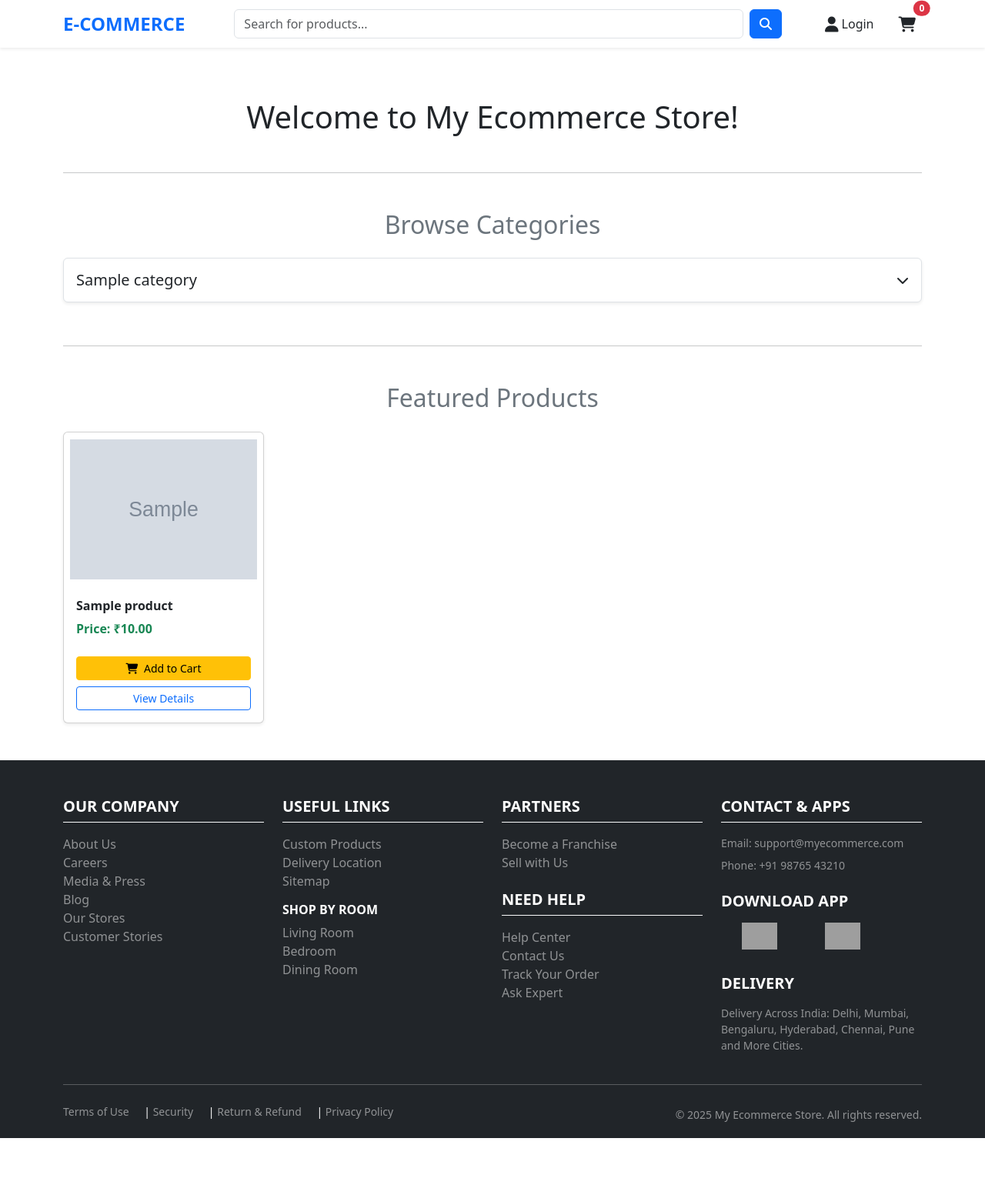
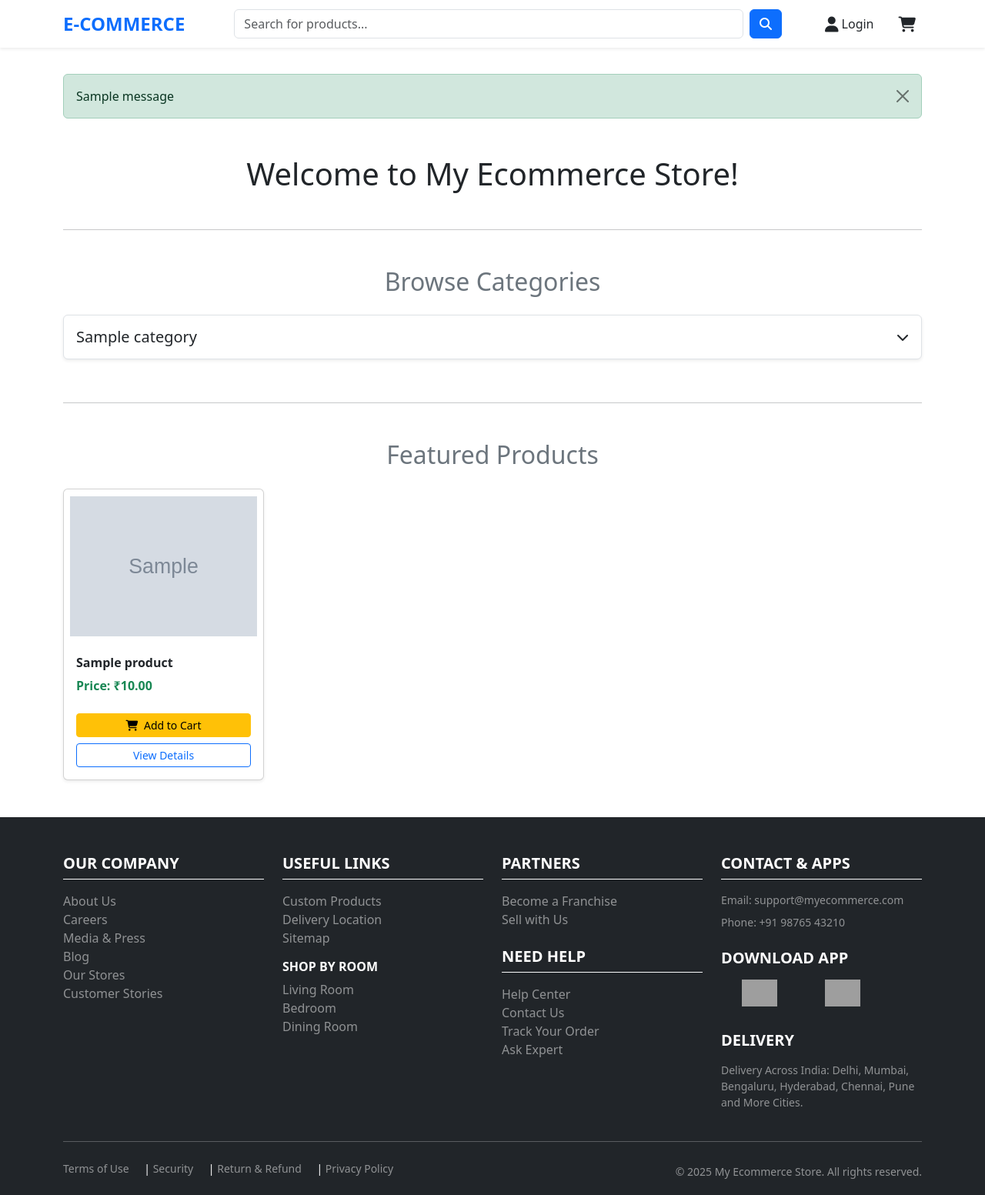
Before and after one commit to simmijai/Ecommerce_Website, a Django app: page / in a window 1280 px wide. Shown: the whole page at 77% size. Before the commit the page ends 1479 px from the top, so only its background shows below. Run offline with Django 5.2, Linux system fonts and the light colour scheme; tables that the repository leaves empty hold one stand-in row (values such as "Sample post"); grey boxes marked "Sample" are stand-in pictures; one stand-in notice (Sample message) is shown; grey boxes are pictures that could not be loaded.

Commit message:
Added msg and Count At Cart in Navbar

```diff
--- /dev/null
+++ b/cart/context_processors.py
@@ -0,0 +1,8 @@
+# cart/context_processors.py
+from .models import Cart
+
+def cart_count(request):
+    if request.user.is_authenticated:
+        cart, _ = Cart.objects.get_or_create(user=request.user)
+        return {'cart_count': cart.items.count()}
+    return {'cart_count': 0}
--- a/ecommerce/settings.py
+++ b/ecommerce/settings.py
@@ -74,6 +74,7 @@ TEMPLATES = [
                 'django.template.context_processors.request',
                 'django.contrib.auth.context_processors.auth',
                 'django.contrib.messages.context_processors.messages',
+                'cart.context_processors.cart_count',
             ],
         },
     },
--- a/home/templates/home/base.html
+++ b/home/templates/home/base.html
@@ -23,7 +23,20 @@
 
 {% include 'home/navbar.html' %}
 
+{% if messages %}
+<div class="container mt-3">
+    {% for message in messages %}
+        <div class="alert alert-{{ message.tags }} alert-dismissible fade show" role="alert">
+            {{ message }}
+            <button type="button" class="btn-close" data-bs-dismiss="alert" aria-label="Close"></button>
+        </div>
+    {% endfor %}
+</div>
+{% endif %}
+
+
 <main class="container mt-4">
+
     {% block content %}{% endblock %}
 </main>
 
--- a/home/templates/home/index.html
+++ b/home/templates/home/index.html
@@ -57,12 +57,18 @@
                     </h6>
                     <p class="card-text text-success fw-bold mt-auto">Price: ₹{{ product.price }}</p>
 
+                    {% if user.is_authenticated %}
 <form action="{% url 'cart:add_to_cart' product.pk %}" method="POST">
     {% csrf_token %}
     <button type="submit" class="btn btn-sm btn-warning w-100 mt-2">
         <i class="fas fa-shopping-cart me-1"></i> Add to Cart
     </button>
 </form>
+{% else %}
+<a href="{% url 'accounts:login' %}?next={{ request.path }}" class="btn btn-sm btn-warning w-100 mt-2">
+    <i class="fas fa-shopping-cart me-1"></i> Add to Cart
+</a>
+{% endif %}
 
                     <a href="{% url 'product-detail' product.slug %}" class="btn btn-sm btn-outline-primary w-100 mt-2">
                         View Details
--- a/home/templates/home/navbar.html
+++ b/home/templates/home/navbar.html
@@ -50,12 +50,16 @@
 
                 <!-- Cart -->
                 <li class="nav-item">
-                    <a class="nav-link text-dark position-relative" href="#" title="Shopping Cart">
-                        <i class="fas fa-shopping-cart fa-lg"></i>
-                        <span class="badge bg-danger rounded-pill position-absolute top-0 start-100 translate-middle small">0</span>
-                        <span class="ms-1 d-lg-none">Cart</span>
-                    </a>
-                </li>
+    <a class="nav-link text-dark position-relative" href="{% url 'cart:cart_list' %}" title="Shopping Cart">
+        <i class="fas fa-shopping-cart fa-lg"></i>
+        {% if user.is_authenticated %}
+        <span class="badge bg-danger rounded-pill position-absolute top-0 start-100 translate-middle small">
+            {{ cart_count }}
+        {% endif %}
+        <span class="ms-1 d-lg-none">Cart</span>
+    </a>
+</li>
+
 
             </ul>
         </div>
```
Also changed, not shown: cart/views.py (+72 -3 lines). Lines whose indentation alone changed are shown as unchanged.
